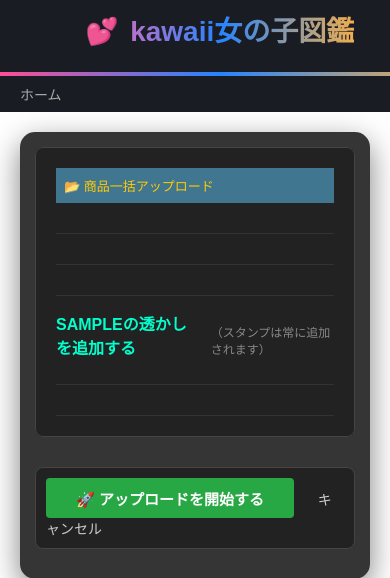
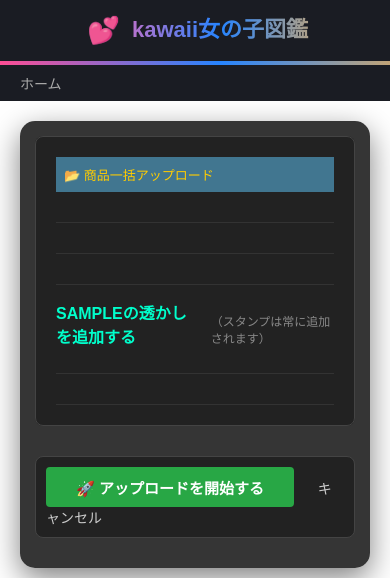
Before and after one commit to kawaii-girl-gallery/kawaii-girl-gallery, a Django app: template catalog/templates/admin/catalog/bulk_upload.html in a window 390 px wide. Shown: the top 578 px of the page. Run offline with Django 5.2, Linux system fonts and the light colour scheme; the template is opened without the code that fills it, so the values that code supplies are empty; some web fonts are replaced.

Commit message:
Update base_site.html

```diff
--- a/templates/admin/base_site.html
+++ b/templates/admin/base_site.html
@@ -10,28 +10,57 @@
         padding: 15px 25px !important;
         border-bottom: 4px solid transparent !important;
         border-image: linear-gradient(to right, #ff4d94, #2684ff, #f0ad4e) 1 !important;
+        display: flex !important;
+        align-items: center !important;
     }
+
+    #branding {
+        width: 100% !important;
+        margin: 0 !important;
+    }
+
     #branding h1 {
         font-size: 28px !important;
         font-weight: 900 !important;
         display: flex !important;
         align-items: center !important;
+        justify-content: center !important; /* 中央寄せ */
         gap: 12px !important;
         background: linear-gradient(to right, #ff69b4, #2684ff, #f0ad4e) !important;
         -webkit-background-clip: text !important;
         -webkit-text-fill-color: transparent !important;
+        margin: 0 auto !important;
+        position: relative !important;
     }
-    #branding h1::before { content: '💕'; -webkit-text-fill-color: initial !important; font-size: 26px; }
+
+    /* 左の絵文字 */
+    #branding h1::before {
+        content: '💕';
+        -webkit-text-fill-color: initial !important;
+        font-size: 26px;
+    }
+
+    /* 右側にも透明な絵文字を置いて中央を維持 */
+    #branding h1::after {
+        content: '💕';
+        visibility: hidden !important;
+        font-size: 26px;
+    }
+
     #branding h1 a { color: inherit !important; text-decoration: none !important; }
 
     /* パンくず */
     .breadcrumbs { background: #1a1c23 !important; color: #ccc !important; }
     .breadcrumbs a { color: #aaa !important; }
 
-    /* ユーザーツール（サイトを表示・パスワード変更を非表示） */
+    /* ユーザーツール（ログアウト以外非表示） */
     #header #user-tools a:not([href*="logout"]) { display: none !important; }
     #header #user-tools .divider { display: none !important; }
-    #header #user-tools { font-size: 0 !important; }
+    #header #user-tools {
+        position: absolute !important;
+        right: 25px !important;
+        font-size: 0 !important;
+    }
     #header #user-tools strong, #header #user-tools form, #header #user-tools a[href*="logout"] { font-size: 13px !important; }
 
     /* 左メニューの大カテゴリリンク無効化 */
@@ -43,7 +72,7 @@
     .app-catalog_tcg caption, .app-catalog_tcg h2 { background: #2684ff !important; color: #fff !important; }
     .app-catalog_admin_custom caption, .app-catalog_admin_custom h2, .admin-custom-mode h2, .admin-custom-mode caption { background: #f0ad4e !important; color: #fff !important; }
 
-    /* 1. モーダル・基本設定（維持） */
+    /* 1. モーダル・基本設定 */
     .modal-content {
         position: fixed !important;
         top: 45% !important;
@@ -90,17 +119,19 @@
         z-index: 20015 !important;
     }
 
-    /* 2. サイドメニュー配色（維持） */
+    /* 2. サイドメニュー配色 */
     #nav-sidebar .app-catalog_a4 caption { background: #ff4d94 !important; }
     #nav-sidebar .app-catalog_tcg caption { background: #2684ff !important; }
     #nav-sidebar .app-catalog_admin_custom caption { background: #f0ad4e !important; }
 
-    /* 3. ナビゲーション（維持） */
+    /* 3. ナビゲーション */
     .modal-nav { position: fixed !important; top: 50% !important; transform: translateY(-50%) !important; font-size: 80px !important; color: rgba(255,255,255,0.4) !important; z-index: 20020 !important; }
     .close-btn { position: fixed !important; top: 20px !important; right: 40px !important; z-index: 20030 !important; }
 
     /* 4. スマホ用：重ならない縦積みカードレイアウト */
     @media (max-width: 768px) {
+        #branding h1 { font-size: 22px !important; } /* スマホでは少し文字を小さく */
+
         .results, .results table, .results tbody, .results tr { display: block !important; width: 100% !important; }
         .results thead { display: none !important; }
         .results tr {
@@ -143,7 +174,7 @@
         if (navSidebar) {
             navSidebar.style.cssText += 'position: fixed !important; top: ' + (headerH + breadcrumbsH) + 'px !important; left: 0 !important; width: ' + sidebarW + 'px !important; height: calc(100vh - ' + (headerH + breadcrumbsH) + 'px) !important; overflow-y: auto !important; z-index: 1500 !important;';
             var content = document.querySelector('#content');
-            if (content) content.style.marginLeft = sidebarW + 'px';
+            if (content) content.style.marginLeft = (window.innerWidth > 768) ? sidebarW + 'px' : '0';
         }
         document.body.style.paddingTop = (headerH + breadcrumbsH) + 'px';
     });
```
